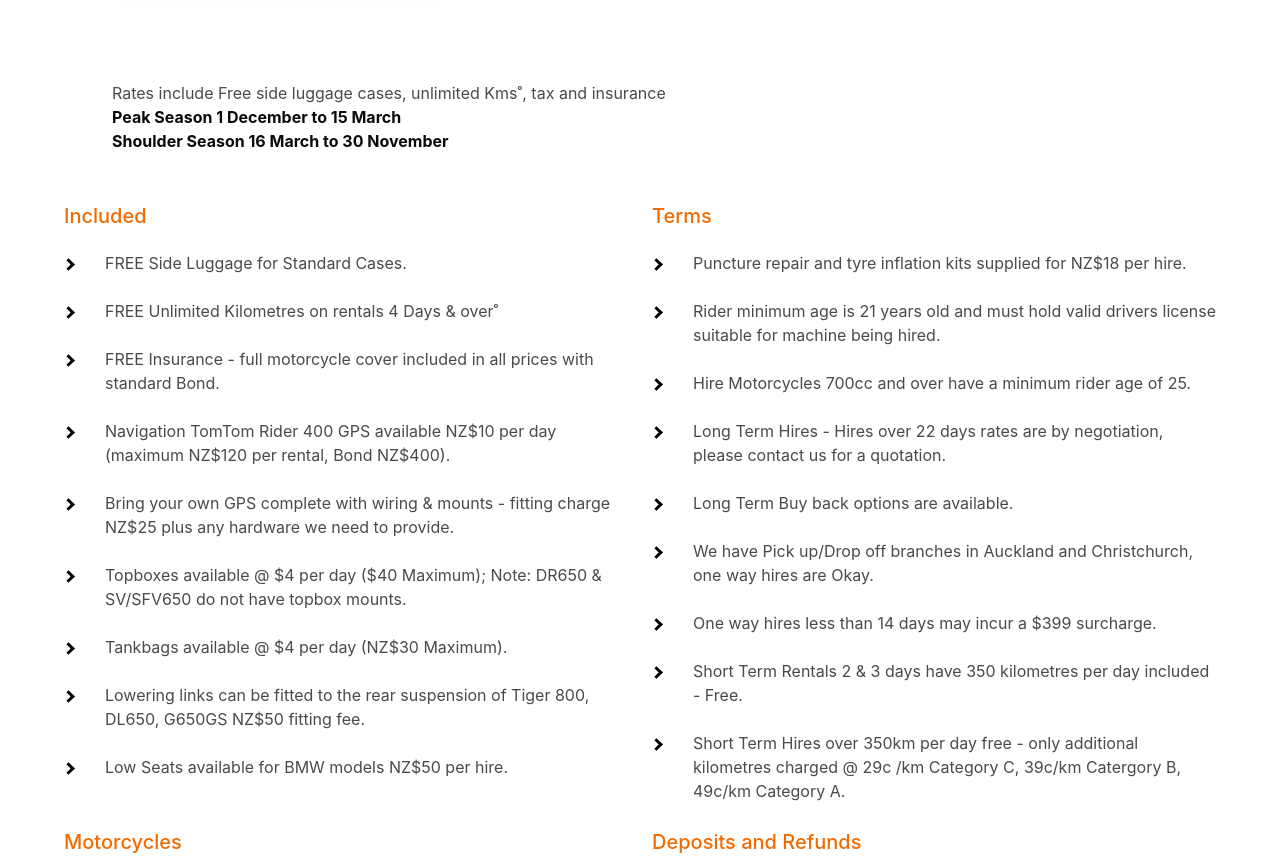
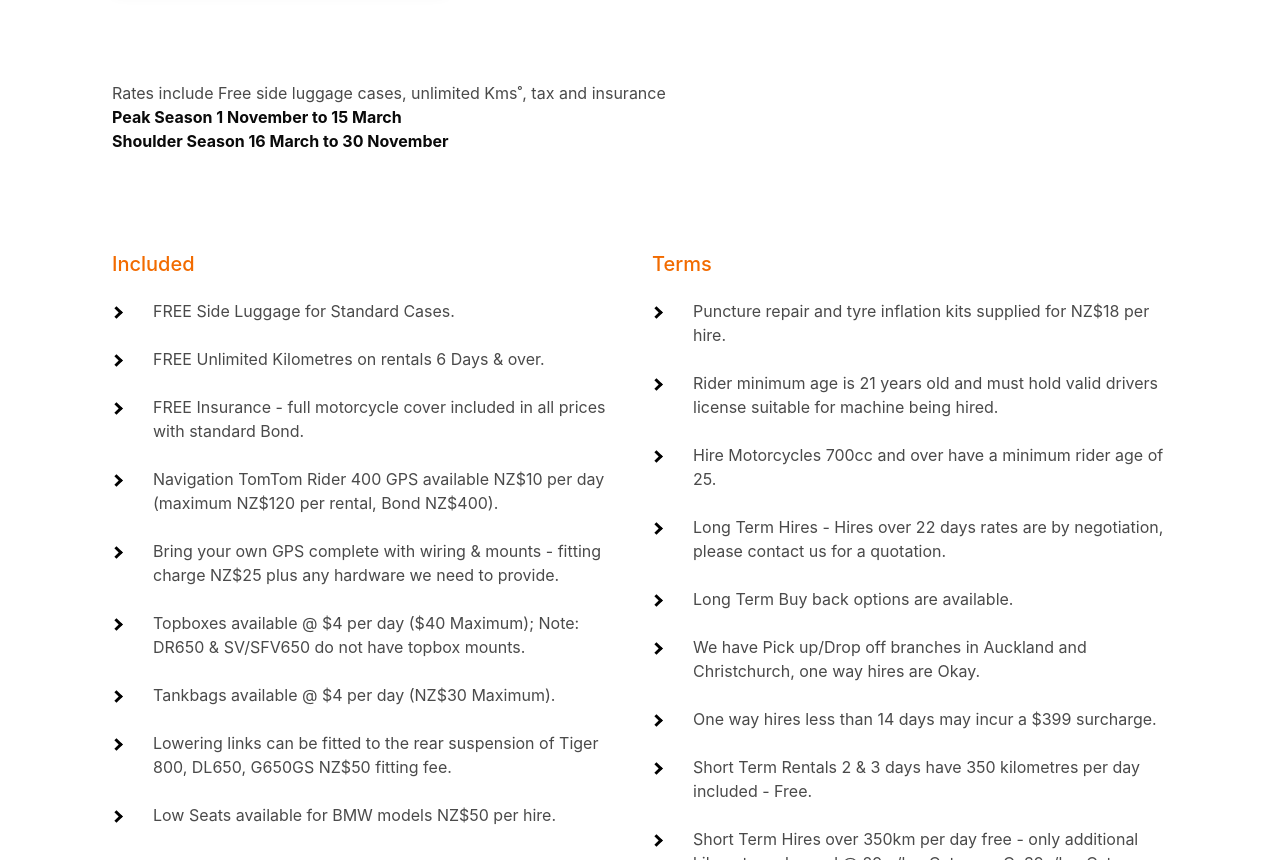
Before and after one commit to harryhaibojiang/motorcycle-hire, a Gatsby site: page /rental-motorcycles in a window 1280 px wide. Shown: the part 2293-3153 px from the top of the page. Built offline with nearby package versions, Linux system fonts and the light colour scheme; Gatsby itself is replaced by a stand-in of ours.

Commit message:
Update pricelist

```diff
--- a/src/content/tours.js
+++ b/src/content/tours.js
@@ -9,7 +9,7 @@ import mapMaori from "../images/tours/maori-map.jpg";
 import map2WeeksDeluxe from "../images/tours/2weeks-deluxe.jpg";
 
 const selfGuidedTips = [
-  "Peak Season: 1 December to 15 March",
+  "Peak Season: 1 November to 15 March",
   "Shoulder Season: 16 March to 30 November",
   "Total Tour Package Cost - Motorcycle Rental is an additional cost - please refer to the pdf price list.",
   "All bike accessories (tank bags, top boxes, GPS) are free for tour clients.",
--- a/src/pages/rental-motorcycles.js
+++ b/src/pages/rental-motorcycles.js
@@ -11,7 +11,7 @@ const listDescriptions = [
     title: "Included",
     lists: [
       "FREE Side Luggage for Standard Cases.",
-      "FREE Unlimited Kilometres on rentals 4 Days & over˚",
+      "FREE Unlimited Kilometres on rentals 6 Days & over.",
       "FREE Insurance - full motorcycle cover included in all prices with standard Bond.",
       "Navigation TomTom Rider 400 GPS available  NZ$10 per day (maximum NZ$120 per rental, Bond NZ$400).",
       "Bring your own GPS complete with wiring & mounts - fitting charge NZ$25 plus any hardware we need to provide.",
@@ -146,13 +146,13 @@ export default function MotorPage({ data, location }) {
             insurance
           </p>
           <p className="has-text-black has-text-weight-bold	">
-            Peak Season 1 December to 15 March{" "}
+            Peak Season 1 November to 15 March{" "}
           </p>
           <p className="has-text-black has-text-weight-bold	">
             Shoulder Season 16 March to 30 November
           </p>
         </section>
-        <section className="columns is-multiline">
+        <section className="section columns is-multiline">
           {listDescriptions.map((list) => (
             <div className="column is-half" key={list.title}>
               <ListDescription {...list} />
```
Also changed, not shown: 1 other file.
